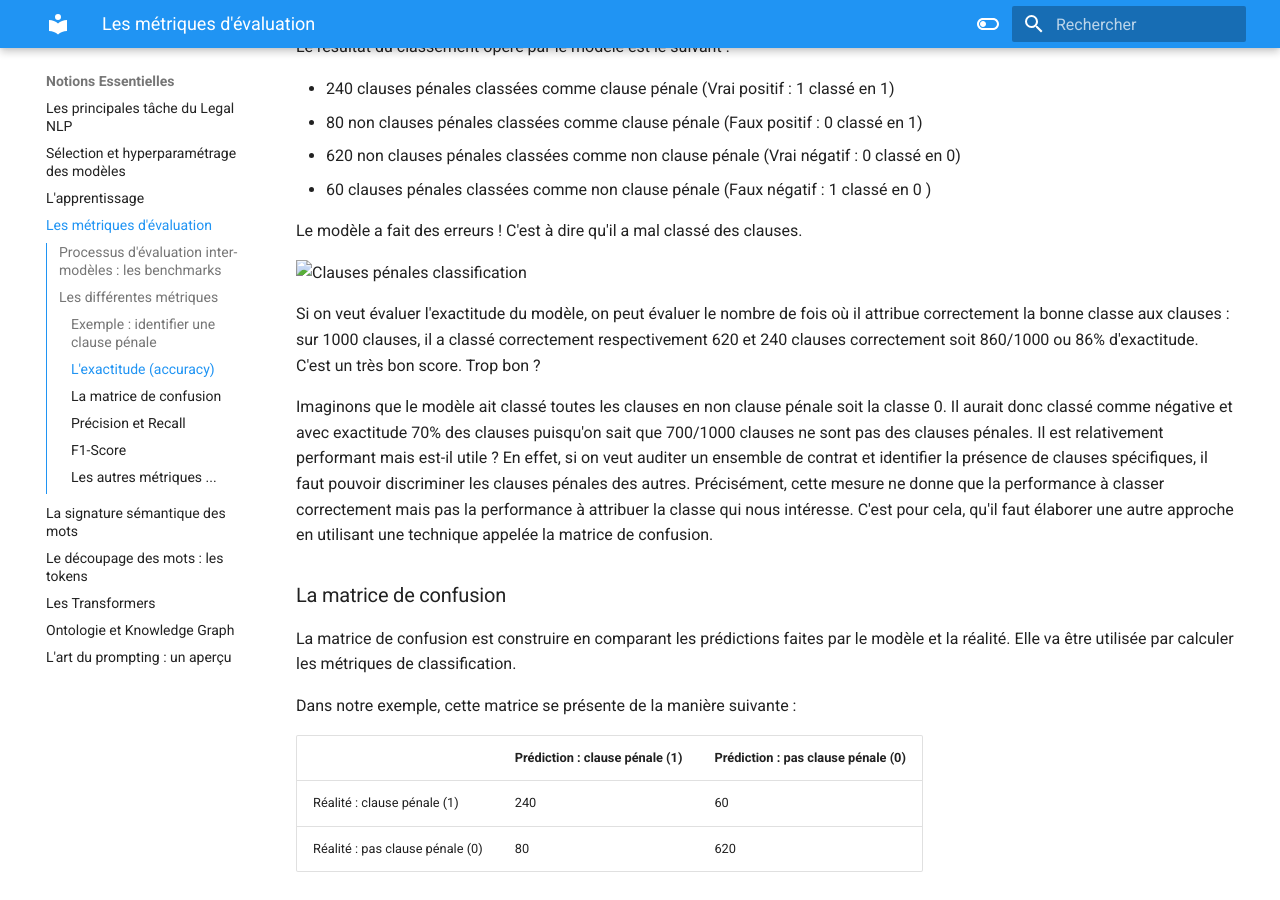
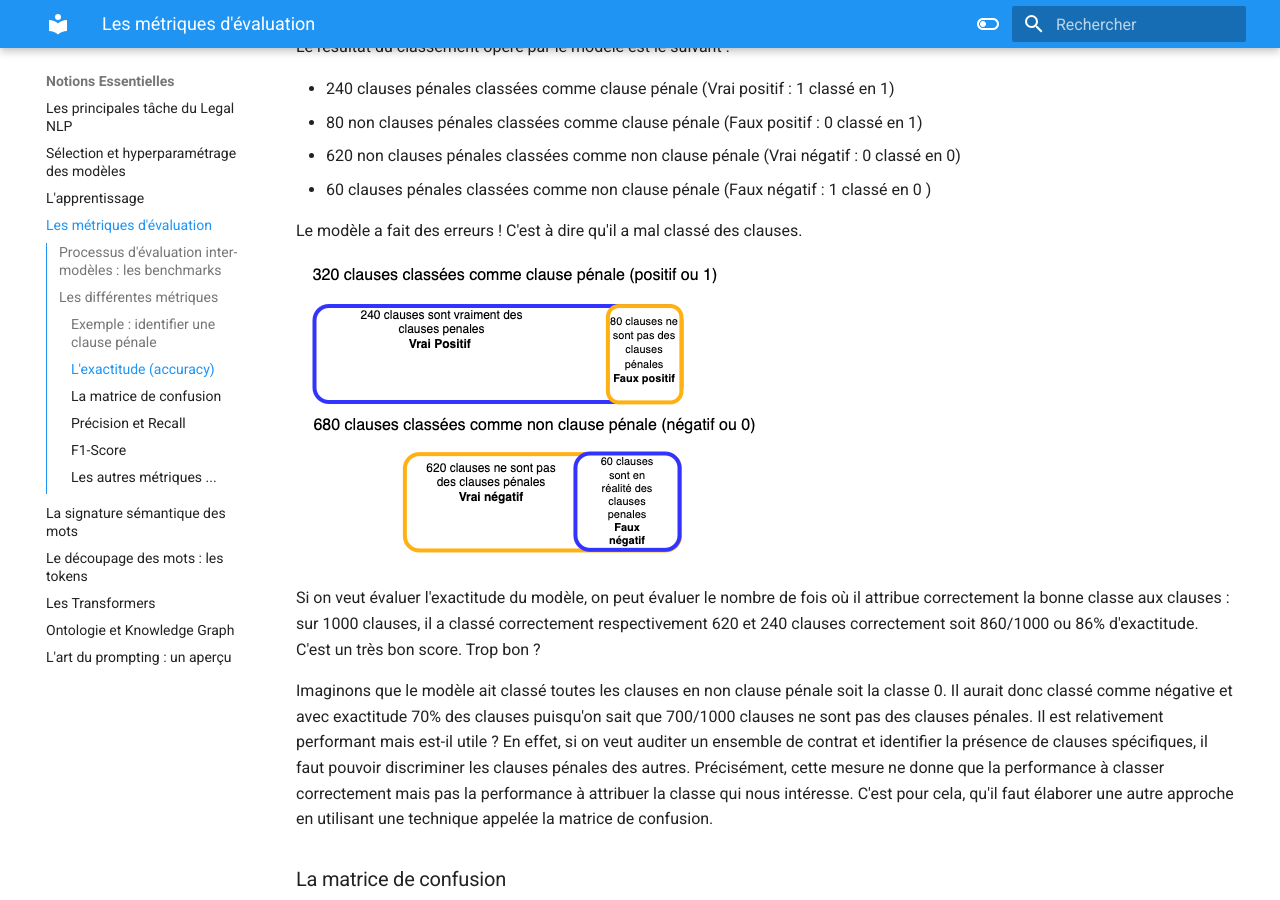
Before and after one commit to rdassignies/legalgpt, an MkDocs documentation site: the page built from docs/Notions_Essentielles/4_Les métriques.md, in a window 1280 px wide and 900 px high, scrolled down 2176 px. Built offline with MkDocs 1.6.1 and Material for MkDocs 9.7.7, drawn with Linux system fonts in a browser that asks for light colours; a script that is not in the unit is left out.

Commit message:
Update 4_Les métriques.md

```diff
--- a/docs/Notions_Essentielles/4_Les métriques.md
+++ b/docs/Notions_Essentielles/4_Les métriques.md
@@ -69,7 +69,7 @@ Le résultat du classement opéré par le modèle est le suivant :
 
 Le modèle a fait des erreurs ! C'est à dire qu'il a mal classé des clauses.
 
-![Clauses pénales classification](assets/img/metrics_1_clausespenales.drawio.png)
+![Clauses pénales classification](../assets/img/metrics_1_clausespenales.drawio.png)
 
 Si on veut évaluer l'exactitude du modèle, on peut évaluer le nombre de fois où il attribue correctement la bonne classe aux clauses : sur 1000 clauses, il a classé correctement respectivement 620 et 240 clauses correctement soit 860/1000 ou 86% d'exactitude. C'est un très bon score. Trop bon ?
 
@@ -93,7 +93,7 @@ Cependant, on peut modifier ce chiffre assez facilement en jouant sur le seuil d
 
 Le graphique suivant illustre les conséquences de la modification du seuil de déclenchement.
 
-![Precision Recall clause pénale](/assets/img/repartition_metrics_clausepenales.png)
+![Precision Recall clause pénale](../assets/img/repartition_metrics_clausepenales.png)
 
 Si on augmente le seuil au delà duquel le modèle considére que la clause est une clause pénale (classe 1), il y a un effet de vase communicant :
 - les faux positifs diminuent et viennent alimenter les vrais négatifs
```
